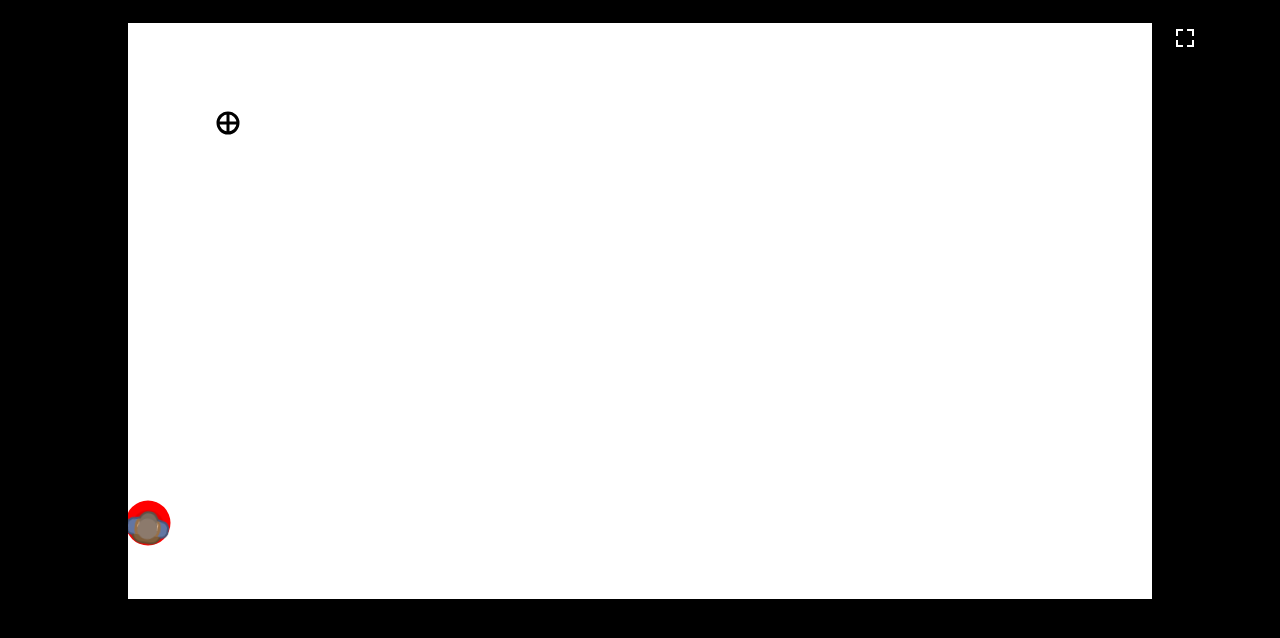
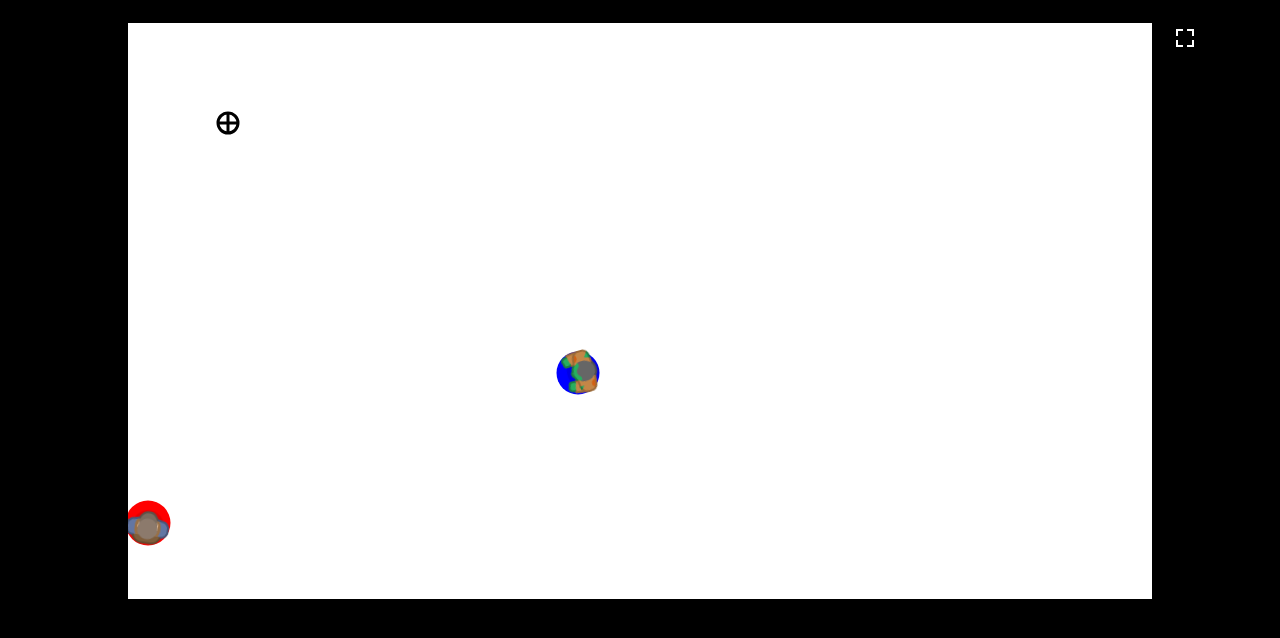
Before and after one commit to CrazyBackKF/ShooterGame, a plain HTML site: page index.html in a window 1280 px wide. Drawn offline with nearby package versions, Linux system fonts and the light colour scheme.

Commit message:
zombie update

```diff
--- a/functions.js
+++ b/functions.js
@@ -19,3 +19,24 @@ function shouldRemoveBullet(bullet)
             bullet.position.y >= canvas.height ||
             bullet.position.y <= 0)
 }
+
+function checkCircleCollision(circle1, circle2) {
+    const dx = circle2.position.x - circle1.position.x;
+    const dy = circle2.position.y - circle1.position.y;
+    const distance = Math.sqrt(dx * dx + dy * dy);
+
+    const radiiSum = circle1.radius + circle2.radius;
+
+    return distance <= radiiSum;
+}
+
+function checkCircleRectangleCollision(circle, rect) {
+    if(!circle) return;
+    const closestX = Math.max(rect.position.x, Math.min(circle.position.x, rect.position.x + rect.width));
+    const closestY = Math.max(rect.position.y, Math.min(circle.position.y, rect.position.y + rect.height));
+
+    const dx = circle.position.x - closestX;
+    const dy = circle.position.y - closestY;
+
+    return (dx * dx + dy * dy) <= (circle.radius * circle.radius);
+}
--- a/index.html
+++ b/index.html
@@ -66,6 +66,7 @@
     <script src="functions.js"></script>
     <script src="klasy/bullet.js"></script>
     <script src="klasy/player.js"></script>
+    <script src="klasy/enemy.js"></script>
     <script src="script.js"></script>
 </body>
 </html>
--- /dev/null
+++ b/klasy/enemy.js
@@ -0,0 +1,91 @@
+class Enemy {
+    constructor()
+    {
+        this.position = {
+            x: 600,
+            y: 200
+        }
+        this.width = 43;
+        this.height = 43;
+        this.radius = 22.5;
+        this.image = new Image();
+        this.image.src = "img/zombie.png"
+        this.angle = 0;
+        this.velocity = {
+            x: 0,
+            y: 0
+        }
+        this.speed = 0.5;
+        this.health = 200;
+    }
+
+    update()
+    {
+        this.draw();
+        this.turn();
+        this.move();
+        this.physics();
+    }
+
+    draw()
+    {
+        ctx.fillStyle = "blue";
+        ctx.beginPath()
+        ctx.arc(this.position.x, this.position.y, this.width / 2, 0, 2 * Math.PI);
+        ctx.fill();
+
+        const offsetX = this.position.x - (this.width / 2);
+        const offsetY = this.position.y - (this.height / 2);
+        const afterTranslationX = -(this.width / 2);
+        const afterTranslationY = -(this.height / 2);
+
+        ctx.save();
+        ctx.translate(offsetX + this.width / 2, offsetY + this.height / 2)
+        ctx.rotate(this.angle);
+        ctx.drawImage(this.image, afterTranslationX, afterTranslationY);
+        ctx.restore();
+    }
+
+    move()
+    {
+        if(checkCircleCollision(this, player))
+        {
+            if(this.velocity.x != 0) this.velocity.x = 0;
+            if(this.velocity.y != 0) this.velocity.y = 0;
+            return;
+        }
+
+        if (this.position.x > player.position.x)
+        {
+            this.velocity.x = -this.speed;
+        }
+        else if (this.position.x < player.position.x)
+        {
+            this.velocity.x = this.speed;
+        }
+        if (this.position.y > player.position.y)
+        {
+            this.velocity.y = -this.speed;
+        }
+        else if (this.position.y < player.position.y)
+        {
+            this.velocity.y = this.speed;
+        }
+    }
+
+    physics()
+    {
+        this.position.x += this.velocity.x;
+        this.position.y += this.velocity.y;
+    }
+
+    turn()
+    {
+        if ((player.position.x == this.position.x + this.radius) && (player.position.y == this.position.y + this.radius)) return;
+        const dx = player.position.x - (this.position.x + this.radius);
+        const dy = player.position.y - (this.position.y + this.radius);
+
+        const angle = Math.atan2(dy, dx);
+        this.angle = angle;
+    }
+}
--- a/klasy/player.js
+++ b/klasy/player.js
@@ -7,6 +7,7 @@ class Player {
         }
         this.width = 43;
         this.height = 43;
+        this.radius = 22.5;
         this.key = {
             w: false,
             a: false,
@@ -32,6 +33,7 @@ class Player {
         this.lastShot = 0;
         this.shootingCooldown = 300;
         this.isHolding = false;
+        this.damage = 20;
     }
 
     update()
@@ -144,7 +146,7 @@ class Player {
                 break;
             case "AR":
                 this.image.src = "img/player_machine.png"
-                this.shootingCooldown = 60;
+                this.shootingCooldown = 100;
                 break;
         }
     }
@@ -159,7 +161,6 @@ class Player {
             },
             angle: this.angle
         }));
-        console.log(this.angle);
         this.lastShot = Date.now();
     }
 
--- a/script.js
+++ b/script.js
@@ -2,7 +2,10 @@ const canvas = document.querySelector('canvas');
 const ctx = canvas.getContext('2d')
 
 const player = new Player();
+const enemiesArray = [];
 let interval;
+
+enemiesArray.push(new Enemy());
 
 function animate()
 {
@@ -19,6 +22,22 @@ function animate()
     }
 
     player.update();
+    for (let i = 0; i < enemiesArray.length; i++)
+    {
+        enemiesArray[i].update();
+        if(enemiesArray[i].health <= 0)
+        {
+            enemiesArray.splice(i, 1);
+        }
+        for (let j = 0; j < player.bullets.length; j++)
+        {
+            if(checkCircleRectangleCollision(enemiesArray[i], player.bullets[j]))
+            {
+                player.bullets.splice(j, 1);
+                enemiesArray[i].health -= player.damage;
+            }
+        }
+    }
 
     requestAnimationFrame(animate);
 }
```
Also changed, not shown: img/zombie.png (added).
